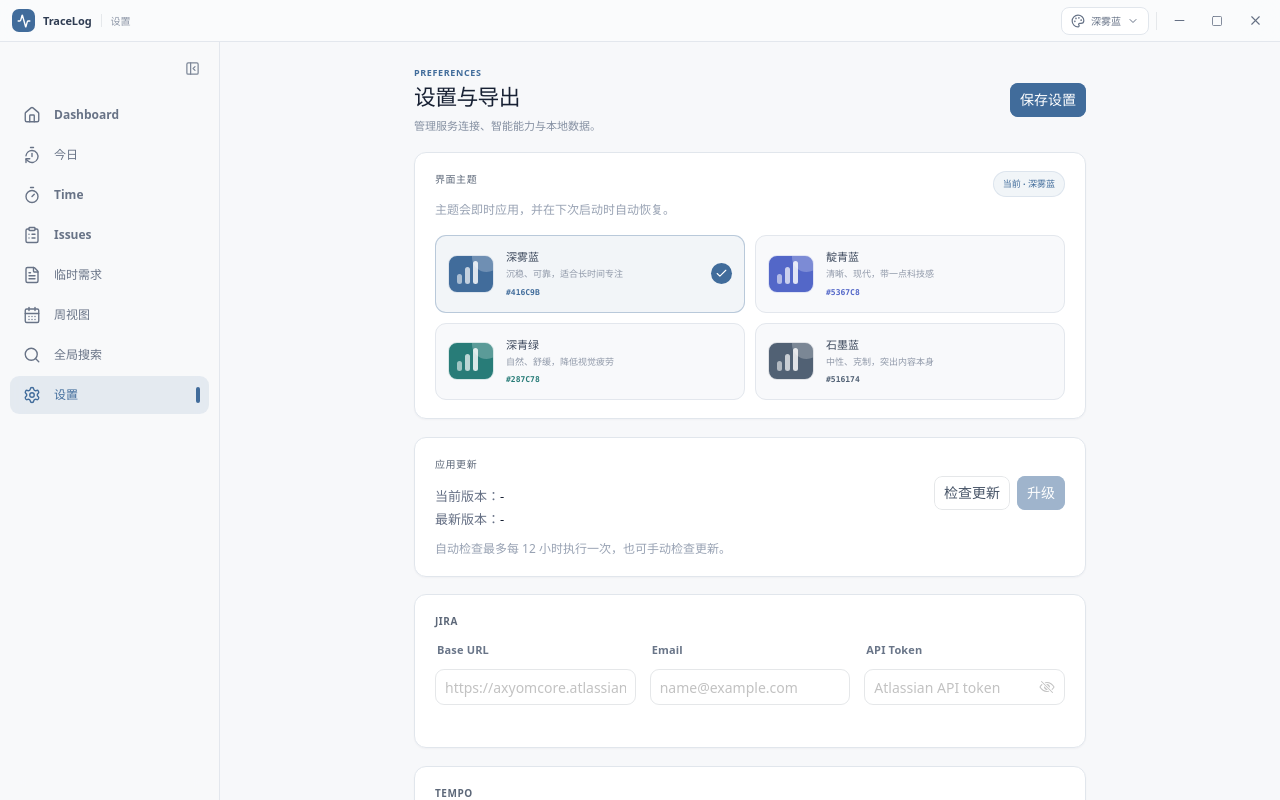
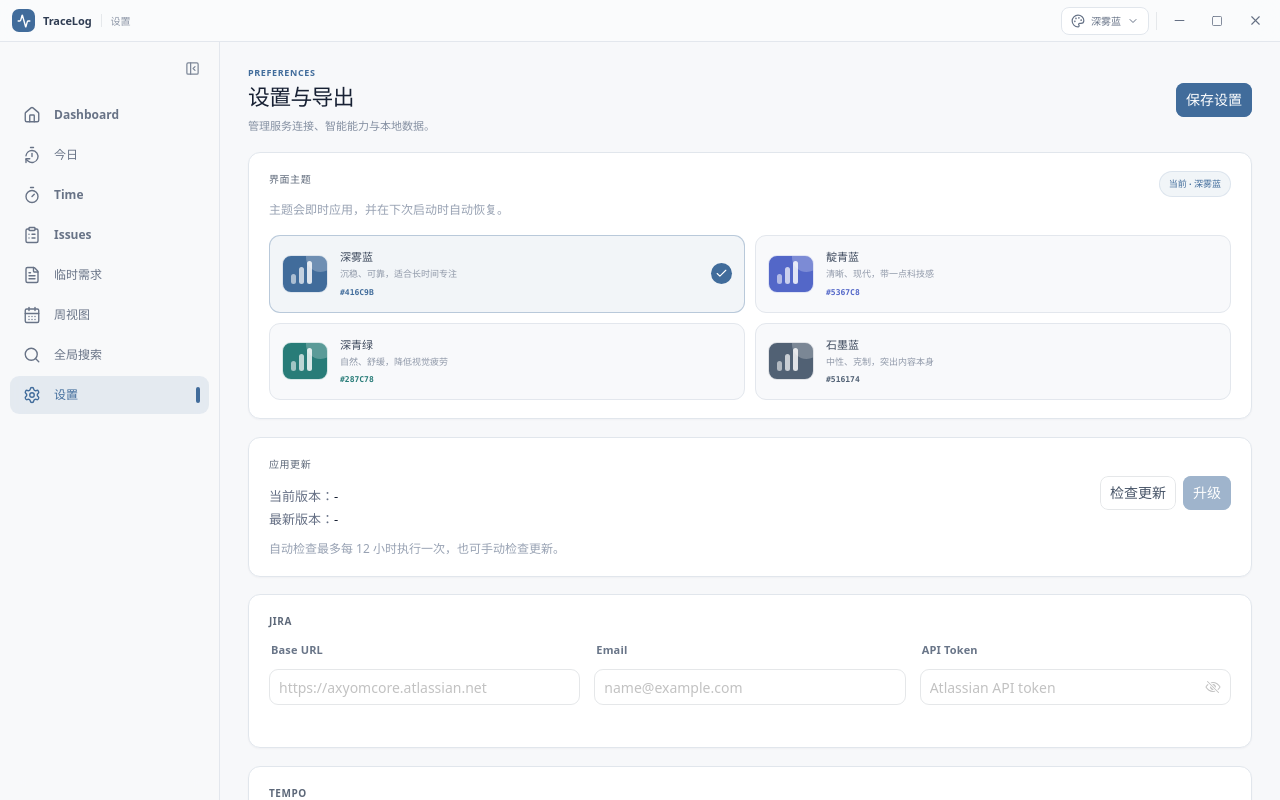
Before and after one commit to yleoer/TraceLog, a Vue app in the folder frontend/: page /settings in a window 1280 px wide. Built offline with nearby package versions, Linux system fonts and the light colour scheme.

Commit message:
扩展 Time 与设置页内容宽度
- 移除 Time 页的最大宽度与居中限制
- 移除设置页的最大宽度与居中限制

```diff
--- a/frontend/src/pages/SettingsPage.vue
+++ b/frontend/src/pages/SettingsPage.vue
@@ -1,5 +1,5 @@
 <template>
-  <div class="space-y-5 max-w-3xl mx-auto">
+  <div class="space-y-5">
     <div class="page-header">
       <div>
         <div class="page-kicker">Preferences</div>
--- a/frontend/src/pages/TimeLogPage.vue
+++ b/frontend/src/pages/TimeLogPage.vue
@@ -1,5 +1,5 @@
 <template>
-  <div class="time-log-page space-y-5 max-w-6xl mx-auto">
+  <div class="time-log-page space-y-5">
     <div class="page-header">
       <div>
         <div class="page-kicker">Tempo worklog</div>
```
